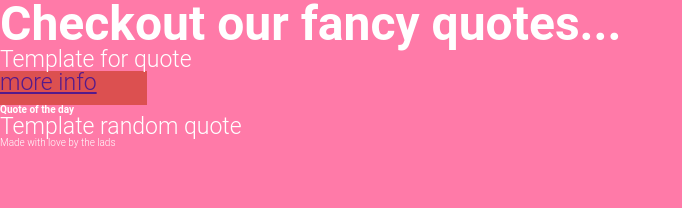
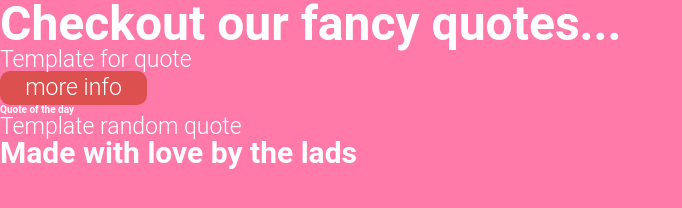
Before and after one commit to Wotusay/Codecollecter, a website built with webpack: page src/index.html in a window 1280 px wide. Shown: the whole page, without its empty margins (0-682 px from the left). Built offline with nearby package versions, Linux system fonts and the light colour scheme; some packages are replaced by stand-ins of ours.

Commit message:
modified css

```diff
--- a/src/css/quotes.css
+++ b/src/css/quotes.css
@@ -19,4 +19,9 @@
   display: block;
   width: 14.7rem;
   height: 3.4rem;
+  border-radius: 10px;
+  text-decoration: none;
+  color: white;
+  text-align: center;
+  padding-top: .5rem;
 }
--- a/src/css/vars.css
+++ b/src/css/vars.css
@@ -4,4 +4,5 @@
   --h1Like: 4.8rem;
   --quoteSize: 2.3rem;
   --boldWeight: 600;
+  --footerSize: 3rem;
 }
--- a/src/style.css
+++ b/src/style.css
@@ -20,3 +20,8 @@ body {
   font-weight: 300;
   color: white;
 }
+
+.footer {
+  font-size: var(--footerSize);
+  font-weight: var(--boldWeight);
+}
```
